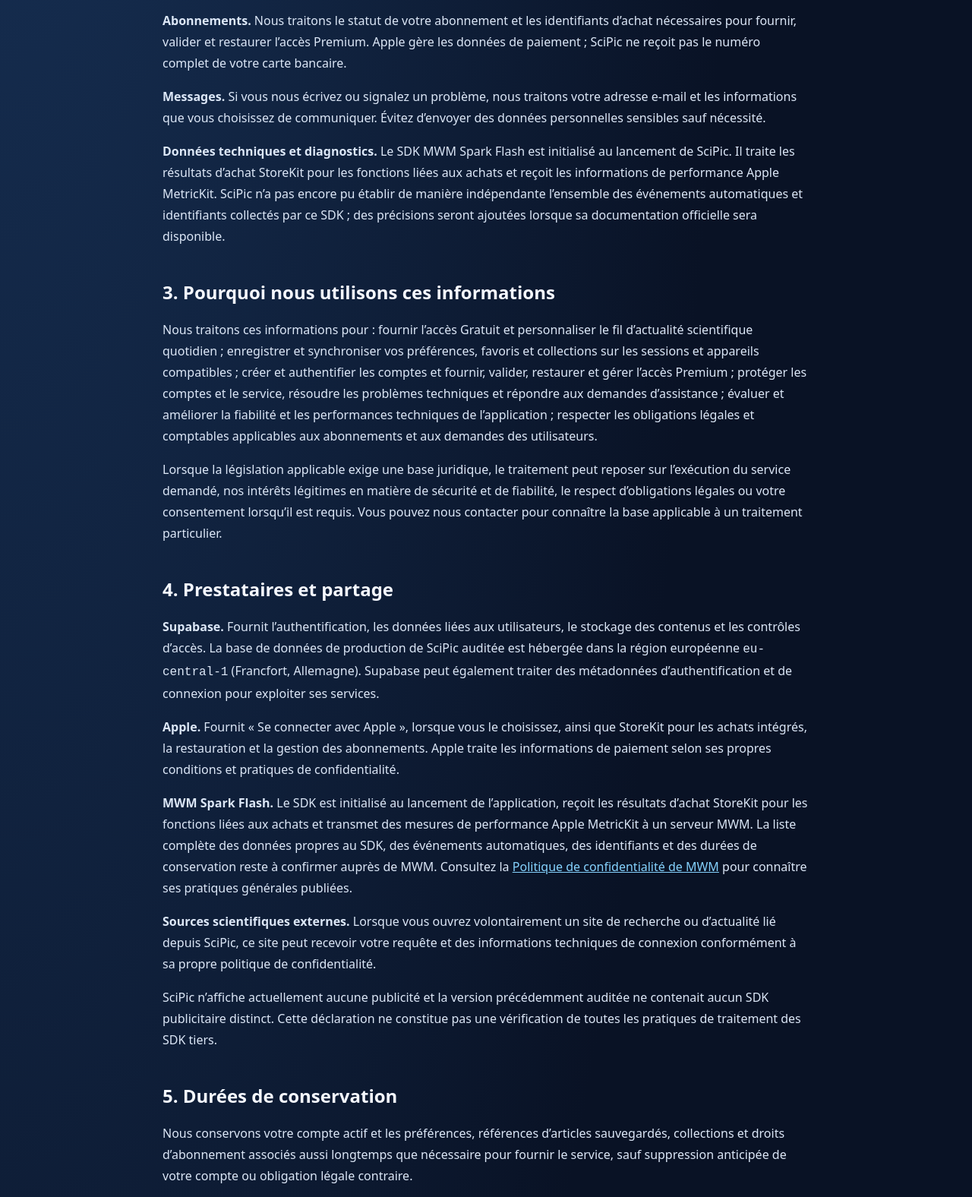
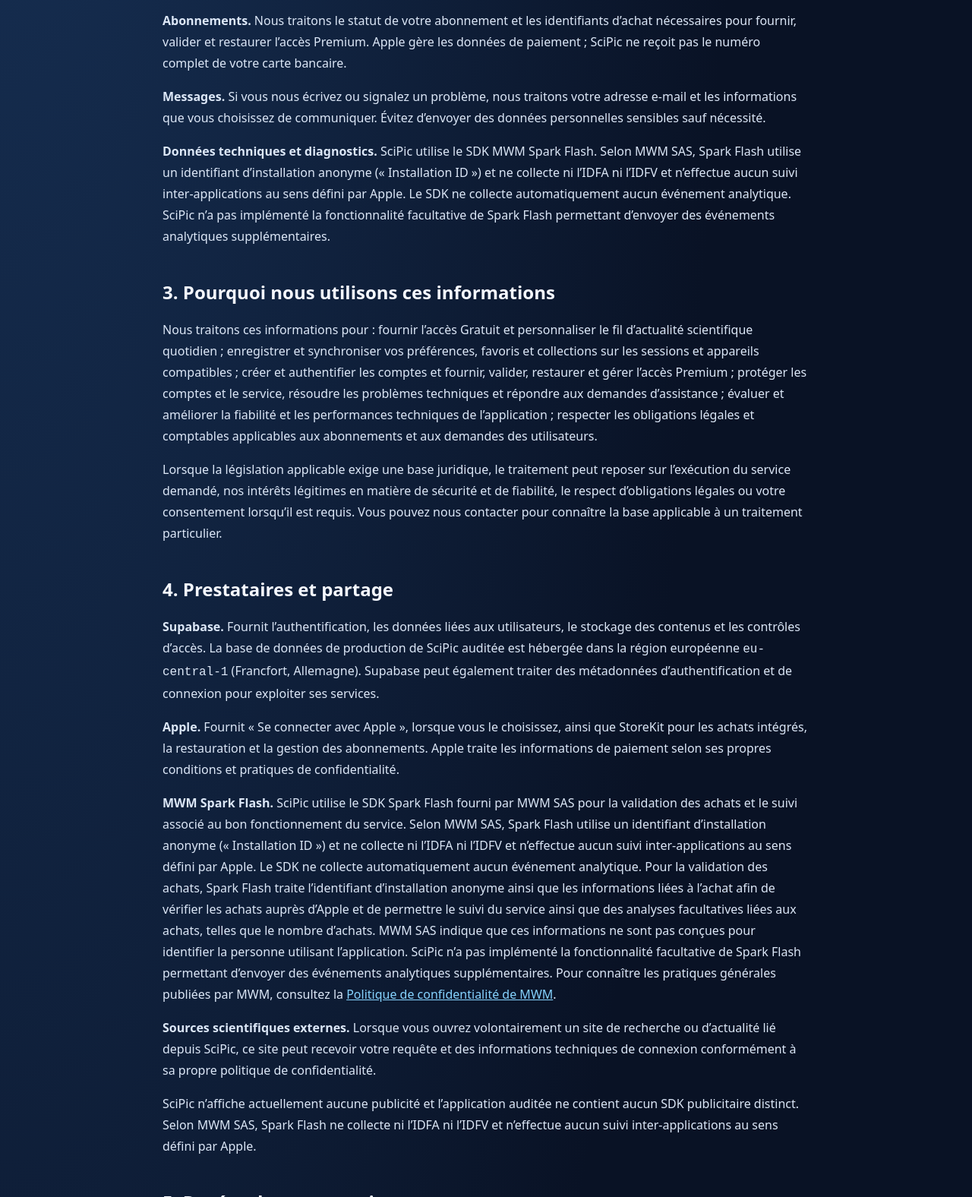
Before and after one commit to MonkeyGi8/SciPic, a plain HTML site: page privacy/fr/index.html in a window 1280 px wide. Shown: the part 1224-2800 px from the top of the page at 76% size. Drawn offline with Linux system fonts and the light colour scheme.

Commit message:
Update index.html

```diff
--- a/privacy/fr/index.html
+++ b/privacy/fr/index.html
@@ -8,7 +8,7 @@
 </style>
 </head><body><header><div class="brand">Sci<span>Pic</span></div><p class="eyebrow">Science in one picture</p>
 <div class="language" role="navigation" aria-label="Langue"><span>Langue:</span><a lang="en" hreflang="en" href="/SciPic/privacy/">English</a><a lang="fr" hreflang="fr" href="/SciPic/privacy/fr/" aria-current="page">Français</a><a lang="es" hreflang="es" href="/SciPic/privacy/es/">Español</a></div>
-<h1>Politique de confidentialité</h1><p class="muted">Mise à jour : 26 septembre 2026 · Français</p><p>Cette politique explique comment SciPic traite les informations nécessaires aux actualités scientifiques, aux fils personnalisés et aux abonnements Premium facultatifs.</p>
+<h1>Politique de confidentialité</h1><p class="muted">Mise à jour : 29 septembre 2026 · Français</p><p>Cette politique explique comment SciPic traite les informations nécessaires aux actualités scientifiques, aux fils personnalisés et aux abonnements Premium facultatifs.</p>
 <nav aria-label="Sections"><a href="#who">Qui sommes-nous ?</a><a href="#data">Informations que nous traitons</a><a href="#use">Pourquoi nous utilisons ces informations</a><a href="#providers">Prestataires et partage</a><a href="#retention">Durées de conservation</a><a href="#deletion">Suppression du compte</a><a href="#security">Sécurité et traitement international</a><a href="#rights">Vos choix et vos droits</a><a href="#children">Enfants et contenus adaptés à l’âge</a><a href="#changes">Mises à jour</a><a href="#contact">Contact</a></nav></header><main>
 <section id="who"><h2>1. Qui sommes-nous ?</h2>
 <p>SciPic est une application indépendante d’actualité scientifique exploitée depuis les Émirats arabes unis sous le nom SciPic. Pour toute question relative à la confidentialité, toute demande concernant vos données personnelles ou toute assistance pour supprimer votre compte, contactez <a href="mailto:scipicapp@gmail.com">scipicapp@gmail.com</a>.</p>
@@ -19,7 +19,7 @@
 <p><strong>Préférences et contenus enregistrés.</strong> Nous conservons votre langue, votre fuseau horaire, les catégories scientifiques sélectionnées, les identifiants des articles sauvegardés, les noms et éléments de vos collections, les sélections personnalisées de votre fil quotidien ainsi que votre statut d’accès Gratuit/Premium. Des images d’articles et des données d’authentification peuvent également être mises en cache sur votre appareil.</p>
 <p><strong>Abonnements.</strong> Nous traitons le statut de votre abonnement et les identifiants d’achat nécessaires pour fournir, valider et restaurer l’accès Premium. Apple gère les données de paiement ; SciPic ne reçoit pas le numéro complet de votre carte bancaire.</p>
 <p><strong>Messages.</strong> Si vous nous écrivez ou signalez un problème, nous traitons votre adresse e-mail et les informations que vous choisissez de communiquer. Évitez d’envoyer des données personnelles sensibles sauf nécessité.</p>
-<p><strong>Données techniques et diagnostics.</strong> Le SDK MWM Spark Flash est initialisé au lancement de SciPic. Il traite les résultats d’achat StoreKit pour les fonctions liées aux achats et reçoit les informations de performance Apple MetricKit. SciPic n’a pas encore pu établir de manière indépendante l’ensemble des événements automatiques et identifiants collectés par ce SDK ; des précisions seront ajoutées lorsque sa documentation officielle sera disponible.</p>
+<p><strong>Données techniques et diagnostics.</strong> SciPic utilise le SDK MWM Spark Flash. Selon MWM SAS, Spark Flash utilise un identifiant d’installation anonyme (« Installation ID ») et ne collecte ni l’IDFA ni l’IDFV et n’effectue aucun suivi inter-applications au sens défini par Apple. Le SDK ne collecte automatiquement aucun événement analytique. SciPic n’a pas implémenté la fonctionnalité facultative de Spark Flash permettant d’envoyer des événements analytiques supplémentaires.</p>
 </section>
 <section id="use"><h2>3. Pourquoi nous utilisons ces informations</h2>
 <p>Nous traitons ces informations pour : fournir l’accès Gratuit et personnaliser le fil d’actualité scientifique quotidien ; enregistrer et synchroniser vos préférences, favoris et collections sur les sessions et appareils compatibles ; créer et authentifier les comptes et fournir, valider, restaurer et gérer l’accès Premium ; protéger les comptes et le service, résoudre les problèmes techniques et répondre aux demandes d’assistance ; évaluer et améliorer la fiabilité et les performances techniques de l’application ; respecter les obligations légales et comptables applicables aux abonnements et aux demandes des utilisateurs.</p>
@@ -28,9 +28,9 @@
 <section id="providers"><h2>4. Prestataires et partage</h2>
 <p><strong>Supabase.</strong> Fournit l’authentification, les données liées aux utilisateurs, le stockage des contenus et les contrôles d’accès. La base de données de production de SciPic auditée est hébergée dans la région européenne <code>eu-central-1</code> (Francfort, Allemagne). Supabase peut également traiter des métadonnées d’authentification et de connexion pour exploiter ses services.</p>
 <p><strong>Apple.</strong> Fournit « Se connecter avec Apple », lorsque vous le choisissez, ainsi que StoreKit pour les achats intégrés, la restauration et la gestion des abonnements. Apple traite les informations de paiement selon ses propres conditions et pratiques de confidentialité.</p>
-<p><strong>MWM Spark Flash.</strong> Le SDK est initialisé au lancement de l’application, reçoit les résultats d’achat StoreKit pour les fonctions liées aux achats et transmet des mesures de performance Apple MetricKit à un serveur MWM. La liste complète des données propres au SDK, des événements automatiques, des identifiants et des durées de conservation reste à confirmer auprès de MWM. Consultez la <a href="https://mwm.ai/privacy-policy" target="_blank" rel="noopener noreferrer">Politique de confidentialité de MWM</a> pour connaître ses pratiques générales publiées.</p>
+<p><strong>MWM Spark Flash.</strong> SciPic utilise le SDK Spark Flash fourni par MWM SAS pour la validation des achats et le suivi associé au bon fonctionnement du service. Selon MWM SAS, Spark Flash utilise un identifiant d’installation anonyme (« Installation ID ») et ne collecte ni l’IDFA ni l’IDFV et n’effectue aucun suivi inter-applications au sens défini par Apple. Le SDK ne collecte automatiquement aucun événement analytique. Pour la validation des achats, Spark Flash traite l’identifiant d’installation anonyme ainsi que les informations liées à l’achat afin de vérifier les achats auprès d’Apple et de permettre le suivi du service ainsi que des analyses facultatives liées aux achats, telles que le nombre d’achats. MWM SAS indique que ces informations ne sont pas conçues pour identifier la personne utilisant l’application. SciPic n’a pas implémenté la fonctionnalité facultative de Spark Flash permettant d’envoyer des événements analytiques supplémentaires. Pour connaître les pratiques générales publiées par MWM, consultez la <a href="https://mwm.ai/privacy-policy" target="_blank" rel="noopener noreferrer">Politique de confidentialité de MWM</a>.</p>
 <p><strong>Sources scientifiques externes.</strong> Lorsque vous ouvrez volontairement un site de recherche ou d’actualité lié depuis SciPic, ce site peut recevoir votre requête et des informations techniques de connexion conformément à sa propre politique de confidentialité.</p>
-<p>SciPic n’affiche actuellement aucune publicité et la version précédemment auditée ne contenait aucun SDK publicitaire distinct. Cette déclaration ne constitue pas une vérification de toutes les pratiques de traitement des SDK tiers.</p>
+<p>SciPic n’affiche actuellement aucune publicité et l’application auditée ne contient aucun SDK publicitaire distinct. Selon MWM SAS, Spark Flash ne collecte ni l’IDFA ni l’IDFV et n’effectue aucun suivi inter-applications au sens défini par Apple.</p>
 </section>
 <section id="retention"><h2>5. Durées de conservation</h2>
 <p>Nous conservons votre compte actif et les préférences, références d’articles sauvegardés, collections et droits d’abonnement associés aussi longtemps que nécessaire pour fournir le service, sauf suppression anticipée de votre compte ou obligation légale contraire.</p>
@@ -40,7 +40,7 @@
 <section id="deletion"><h2>6. Suppression du compte</h2>
 <p>Pour supprimer votre compte SciPic, utilisez l’option <strong>Supprimer le compte</strong> dans les paramètres du compte de l’application et suivez les étapes de confirmation. Si vous n’avez plus accès à l’application, écrivez à <a href="mailto:scipicapp@gmail.com">scipicapp@gmail.com</a>. Nous pouvons devoir vérifier que vous êtes titulaire du compte avant de traiter une demande par e-mail.</p>
 <p>Une suppression confirmée efface le compte d’authentification Supabase actif ainsi que le profil SciPic, les préférences, favoris, collections, sélections du fil quotidien et droits d’abonnement associés, sous réserve des obligations légales de conservation. Les articles scientifiques et images publics sont des contenus éditoriaux partagés et ne sont pas supprimés lorsqu’un utilisateur efface son compte.</p>
-<p>Les journaux des prestataires, sauvegardes et justificatifs d’achat légalement requis peuvent subsister selon des obligations distinctes. Les informations détenues par MWM relèvent de ses procédures applicables ; contactez-nous si vous avez besoin d’aide pour identifier la démarche appropriée.</p>
+<p>Les journaux des prestataires, sauvegardes et justificatifs d’achat légalement requis peuvent subsister selon des obligations de conservation distinctes. Les informations traitées par MWM SAS via Spark Flash sont soumises aux procédures de conservation et de confidentialité applicables de MWM. Contactez-nous si vous avez besoin d’aide pour identifier la démarche appropriée en matière de confidentialité.</p>
 <p><strong>La suppression de votre compte SciPic ne résilie pas automatiquement votre abonnement Apple.</strong> Résiliez séparément tout abonnement actif dans les réglages de votre appareil ou suivez les <a href="https://support.apple.com/en-us/118428" target="_blank" rel="noopener noreferrer">instructions d’Apple</a>. Apple peut continuer à vous facturer jusqu’à la prise d’effet de la résiliation.</p>
 </section>
 <section id="security"><h2>7. Sécurité et traitement international</h2>
```
